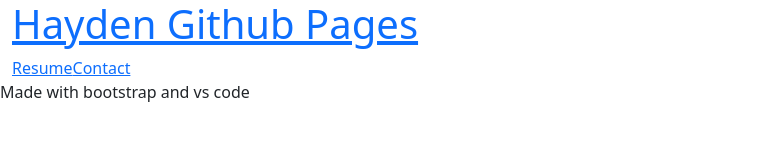
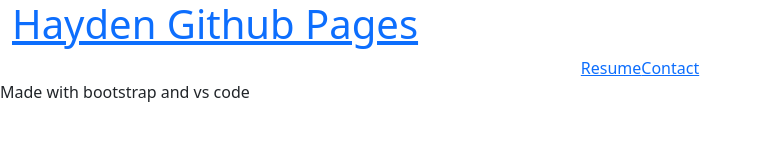
Before and after one commit to Hayden-Matheus/Hayden-Matheus.github.io, a plain HTML site: page index.html in a window 1280 px wide. Shown: the whole page, without its empty margins (0-762 px from the left). Drawn offline with nearby package versions, Linux system fonts and the light colour scheme.

Commit message:
added custom.css

```diff
--- /dev/null
+++ b/custom.css
@@ -0,0 +1,3 @@
+.nav {
+    justify-content: center;
+}
--- a/index.html
+++ b/index.html
@@ -5,6 +5,7 @@
     <meta name="viewport" content="width=device-width, initial-scale=1.0">
     <title>Hayden Matheus</title>
     <link href="https://cdn.jsdelivr.net/npm/bootstrap@5.1.3/dist/css/bootstrap.min.css" rel="stylesheet" integrity="sha384-1BmE4kWBq78iYhFldvKuhfTAU6auU8tT94WrHftjDbrCEXSU1oBoqyl2QvZ6jIW3" crossorigin="anonymous">
+    <link href="custom.css" rel="stylesheet">
 </head>
 <header>
     <div class="container-fluid">
```
